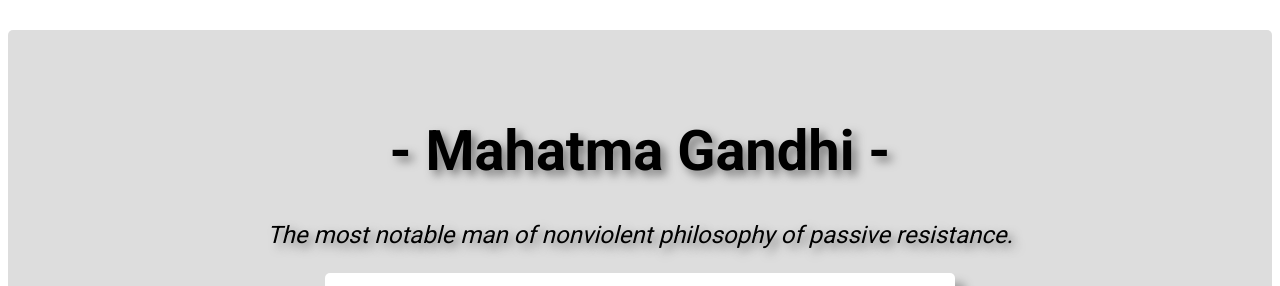
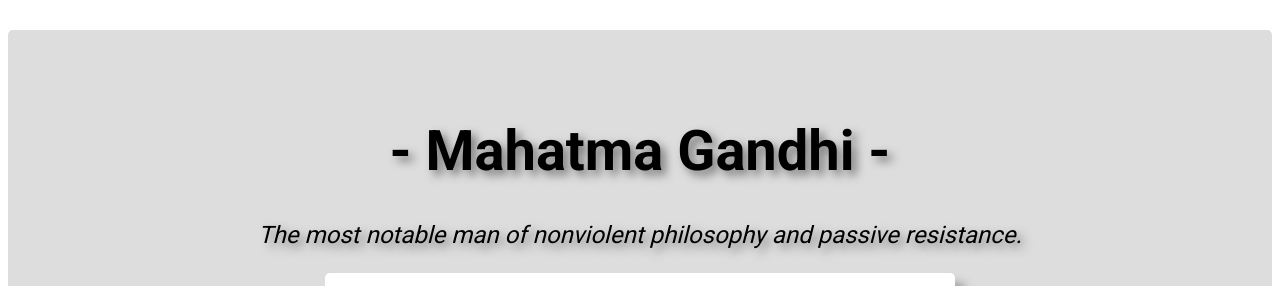
Before and after one commit to w3zeblamf/freeCodeCamp-tribute-page, a plain HTML site: page index.html in a window 1280 px wide. Shown: the top 286 px of the page. Drawn offline with Linux system fonts and the light colour scheme.

Commit message:
title changed

```diff
--- a/index.html
+++ b/index.html
@@ -20,7 +20,7 @@
     <div id="main">
       <h1 class="sombra" id="title">- Mahatma Gandhi -</h1>
       <p class="sombra">
-      The most notable man of nonviolent philosophy of passive resistance.
+      The most notable man of nonviolent philosophy and passive resistance.
       </p>
     <!-- End of Title-->
 
```
